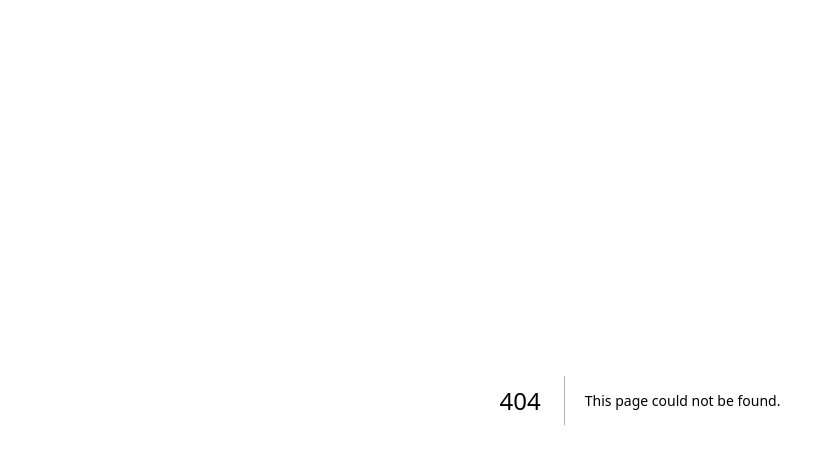
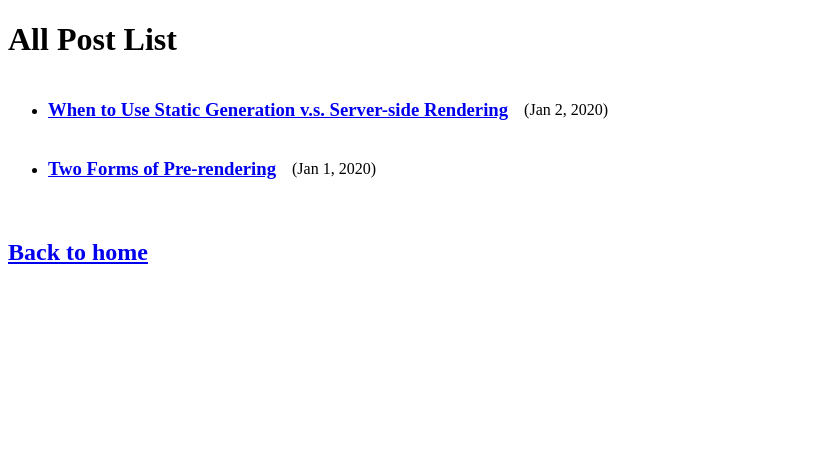
Before and after one commit to mehmetakifakkus/nextjs-sample-blog, a Next.js app: page /posts in a window 1280 px wide. Before the commit this address had no page. Shown: the top 464 px of the page, without its empty margins (0-835 px from the left). Built offline with nearby package versions, Linux system fonts and the light colour scheme.

Commit message:
Add pages

```diff
--- /dev/null
+++ b/components/layout.js
@@ -0,0 +1 @@
+const name = 'Mehmet Akif AKKUŞ'
--- /dev/null
+++ b/lib/posts.js
@@ -0,0 +1,72 @@
+import fs from 'fs';
+import path from 'path';
+import matter from 'gray-matter';
+import { remark } from 'remark';
+import html from 'remark-html';
+
+const postsDirectory = path.join(process.cwd(), 'posts');
+
+export function getSortedPostsData() {
+  // Get file names under /posts
+  const fileNames = fs.readdirSync(postsDirectory);
+  const allPostsData = fileNames.map((fileName) => {
+    // Remove ".md" from file name to get id
+    const id = fileName.replace(/\.md$/, '');
+
+    // Read markdown file as string
+    const fullPath = path.join(postsDirectory, fileName);
+    const fileContents = fs.readFileSync(fullPath, 'utf8');
+
+    // Use gray-matter to parse the post metadata section
+    const matterResult = matter(fileContents);
+
+    // Combine the data with the id
+    return {
+      id,
+      ...matterResult.data,
+    };
+  });
+  // Sort posts by date
+  return allPostsData.sort((a, b) => {
+    if (a.date < b.date) {
+      return 1;
+    } else {
+      return -1;
+    }
+  });
+}
+
+export function getPostList() {
+  // Get file names under /posts
+  const fileNames = fs.readdirSync(postsDirectory);
+  const allPostsData = fileNames.map((fileName) => {
+    // Remove ".md" from file name to get id
+    return {
+      params: {
+        id: fileName.replace(/\.md$/, '')
+      },
+    };
+  });
+  return allPostsData;
+}
+
+export async function getPostData(id) {
+  const fullPath = path.join(postsDirectory, `${id}.md`);
+  const fileContents = fs.readFileSync(fullPath, 'utf8');
+  // Use gray-matter to parse the post metadata section
+  const matterResult = matter(fileContents);
+  // Combine the data with the id
+
+  // Use remark to convert markdown into HTML string
+  const processedContent = await remark()
+    .use(html)
+    .process(matterResult.content);
+  const contentHtml = processedContent.toString();
+
+  return {
+    id,
+    ...matterResult.data,
+    content: matterResult.content,
+    contentHtml,
+  };
+}
--- /dev/null
+++ b/pages/posts/index.tsx
@@ -0,0 +1,47 @@
+import Head from 'next/head'
+import Link from 'next/link'
+import React from 'react'
+import moment from 'moment'
+
+import { getPostList, getSortedPostsData } from '../../lib/posts'
+import { DateFormatter } from '../../lib/DateFormatter'
+
+interface PostIdProps {
+  id: string,
+  title: string,
+  date: string
+}
+
+export async function getStaticProps({ params }) {
+  const postListData = getSortedPostsData()
+  return {
+    props: {
+      postListData
+    }
+  }
+}
+
+export default function ListPosts({ postListData }) {
+  return (
+    <>
+      <Head>
+        <title>All Posts</title>
+        <link rel="icon" href="/favicon.ico" />
+      </Head>
+      <h1>All Post List</h1>
+      <ul>
+        {postListData.map((postId: PostIdProps) => <li>
+          <div key={postId.id} style={{ display: 'flex', flexDirection: 'row', alignItems: 'center', gap: '1rem' }}>
+            <h3>
+              <Link href={`/posts/${postId.id}`}>{postId.title}</Link>
+            </h3>
+            ({DateFormatter.toTextDate(postId.date)})
+          </div>
+        </li>)}
+      </ul>
+      <h2 style={{ marginTop: '2.5rem' }}>
+        <Link href="/">Back to home</Link>
+      </h2>
+    </>
+  )
+}
```
Also changed, not shown: pages/index.js (+40 -40 lines), pages/posts/[id].tsx (added, +39 -0 lines).
